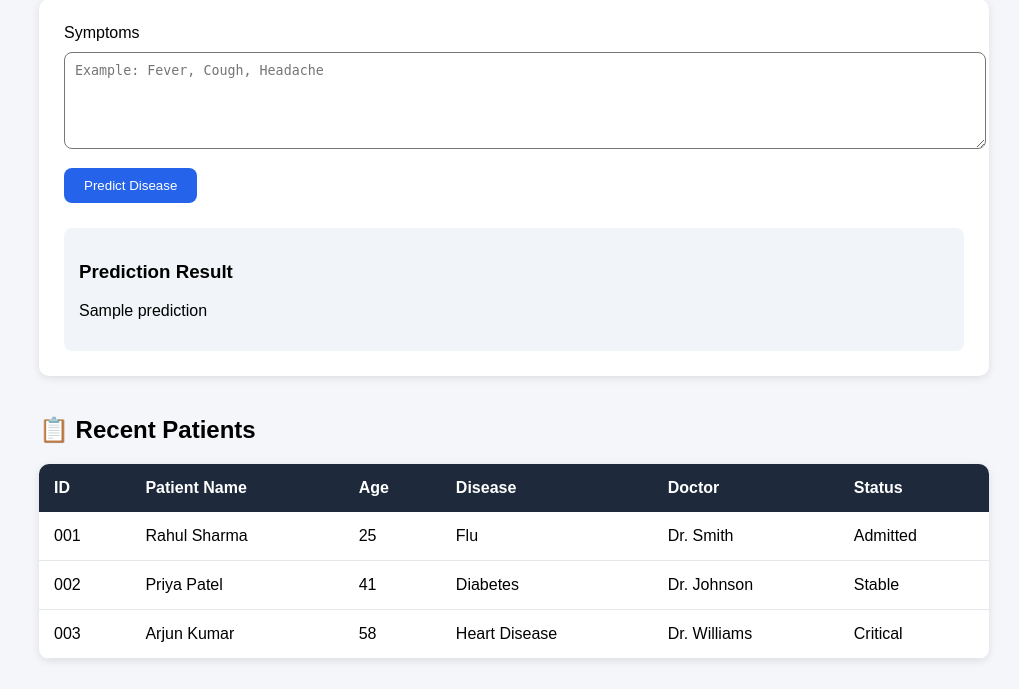
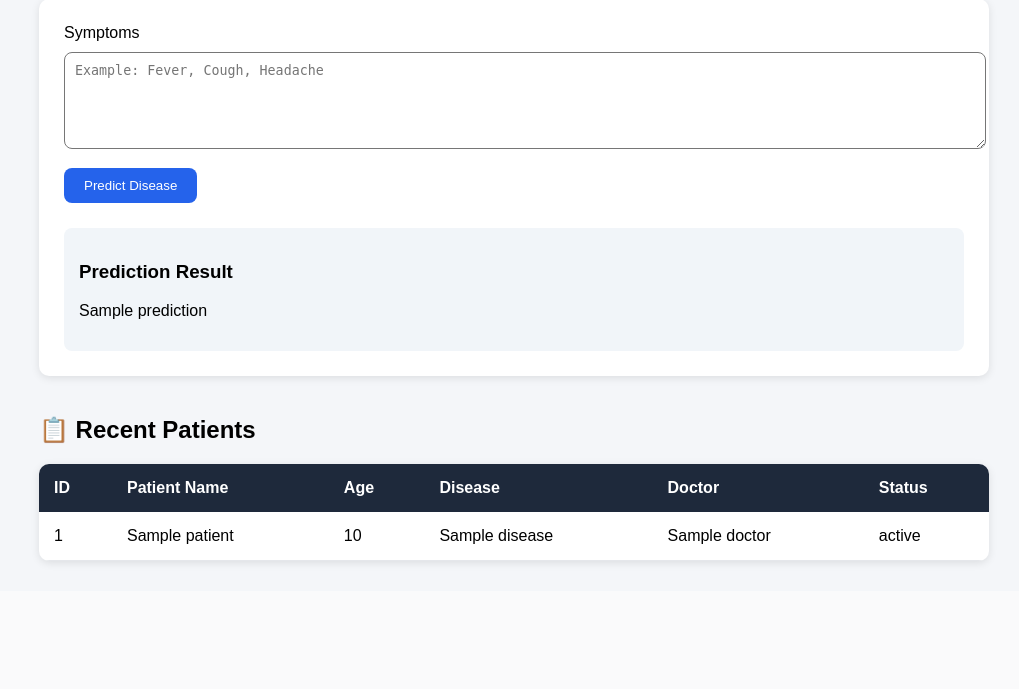
Before and after one commit to nukapraneeth/Hospital_AI_Dashboard, a Flask app: template templates/index.html in a window 1280 px wide. Shown: the part 1426-2115 px from the top of the page, without its empty margins (261-1280 px from the left). After the commit the page ends 1992 px from the top, so only its background shows below. Run offline with Flask 3, Linux system fonts and the light colour scheme; the template is opened without the code that fills it: most values are stand-ins (such as "Sample title", 1, 10 or a date in 2020).

Commit message:
Made patient table dynamic using Flask and Jinja

```diff
--- a/app.py
+++ b/app.py
@@ -6,6 +6,35 @@ app = Flask(__name__)
 def home():
 
     prediction = "No prediction yet."
+
+    patients = [
+    {
+        "id": "001",
+        "name": "Rahul Sharma",
+        "age": 25,
+        "disease": "Flu",
+        "doctor": "Dr. Smith",
+        "status": "Admitted"
+    },
+
+    {
+        "id": "002",
+        "name": "Priya Patel",
+        "age": 41,
+        "disease": "Diabetes",
+        "doctor": "Dr. Johnson",
+        "status": "Stable"
+    },
+
+    {
+        "id": "003",
+        "name": "Arjun Kumar",
+        "age": 58,
+        "disease": "Heart Disease",
+        "doctor": "Dr. Williams",
+        "status": "Critical"
+    }
+    ]
 
     if request.method == "POST":
 
@@ -25,8 +54,9 @@ def home():
 
     return render_template(
         "index.html",
-        prediction=prediction
-    )
+        prediction=prediction,
+        patients=patients
+        )
 
 if __name__ == "__main__":
     app.run(debug=True)
--- a/templates/index.html
+++ b/templates/index.html
@@ -184,32 +184,16 @@
             <th>Status</th>
         </tr>
 
+        {% for patient in patients %}
         <tr>
-            <td>001</td>
-            <td>Rahul Sharma</td>
-            <td>25</td>
-            <td>Flu</td>
-            <td>Dr. Smith</td>
-            <td>Admitted</td>
+            <td>{{ patient.id }}</td>
+            <td>{{ patient.name }}</td>
+            <td>{{ patient.age }}</td>
+            <td>{{ patient.disease }}</td>
+            <td>{{ patient.doctor }}</td>
+            <td>{{ patient.status }}</td>
         </tr>
-
-        <tr>
-            <td>002</td>
-            <td>Priya Patel</td>
-            <td>41</td>
-            <td>Diabetes</td>
-            <td>Dr. Johnson</td>
-            <td>Stable</td>
-        </tr>
-
-        <tr>
-            <td>003</td>
-            <td>Arjun Kumar</td>
-            <td>58</td>
-            <td>Heart Disease</td>
-            <td>Dr. Williams</td>
-            <td>Critical</td>
-        </tr>
+        {% endfor %}
 
     </table>
 
```
